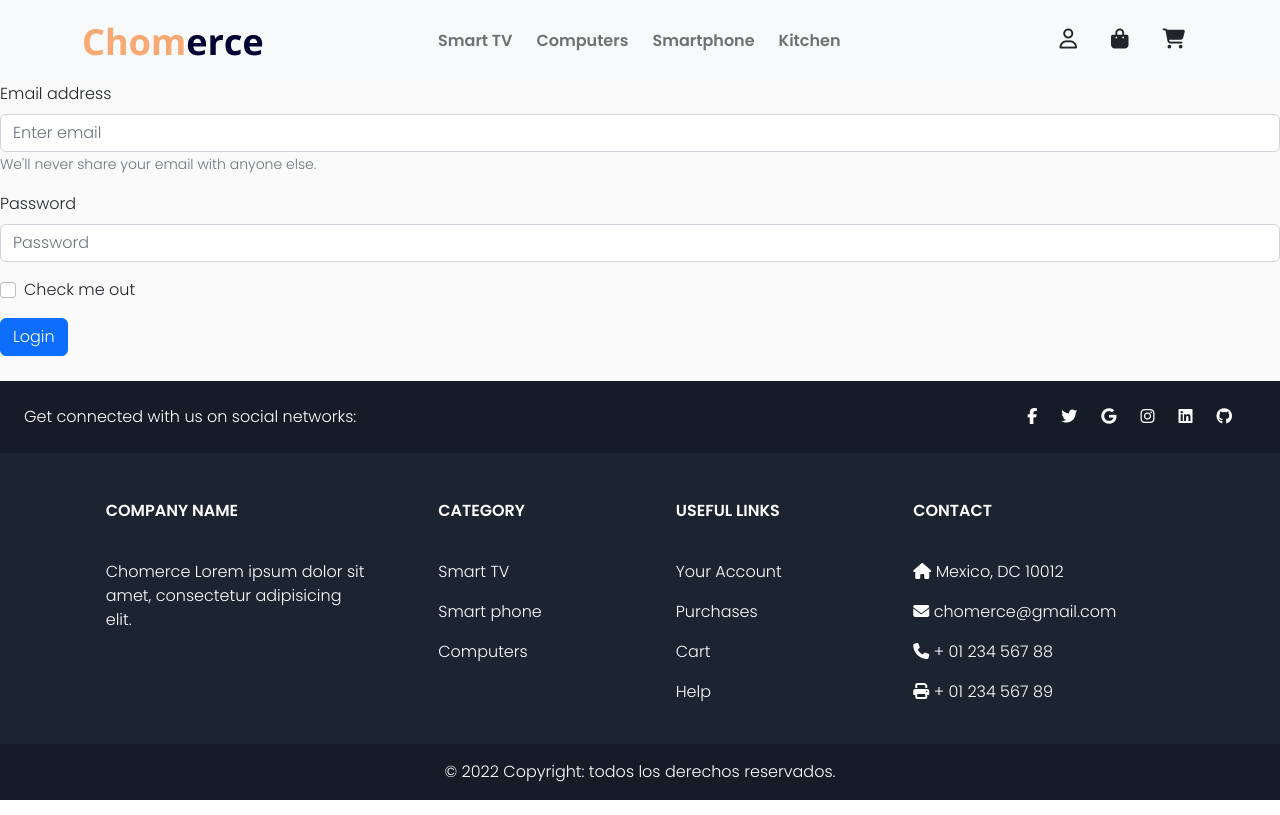
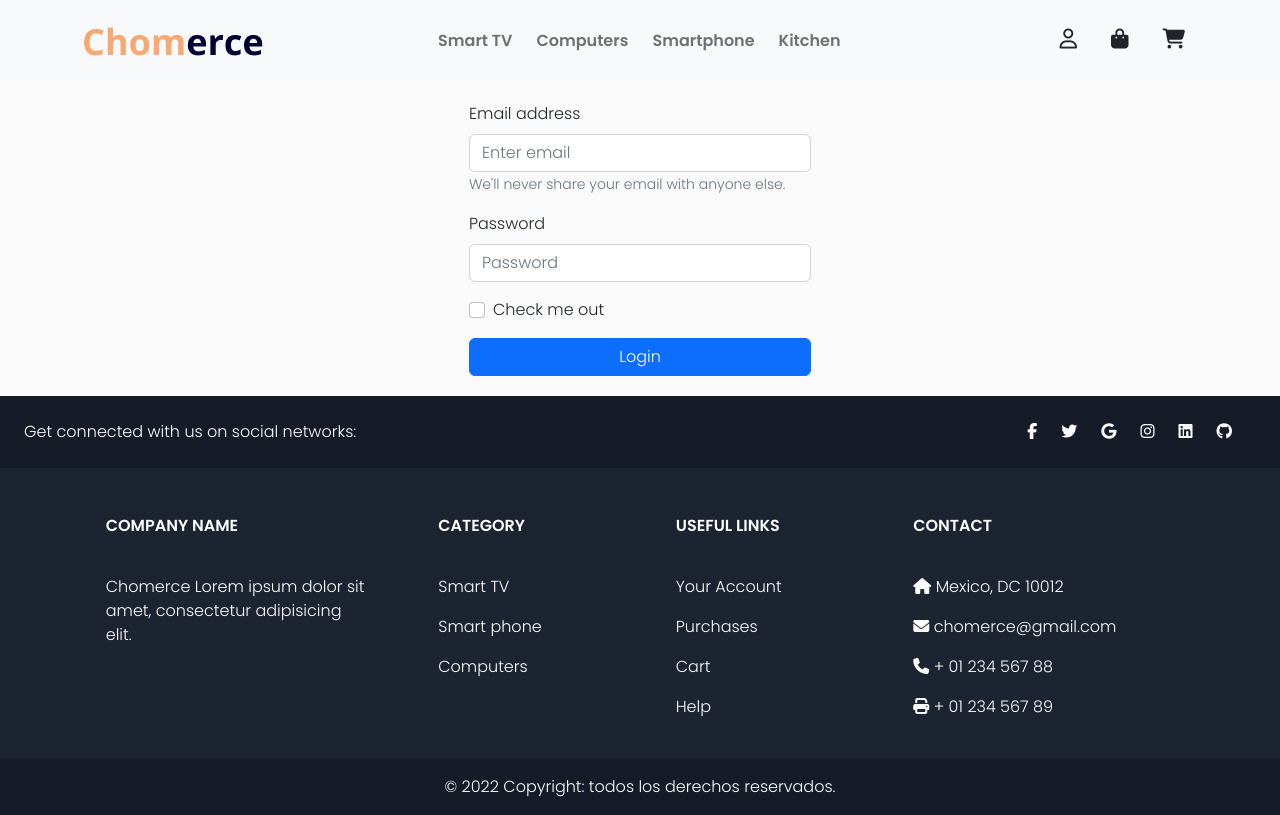
Before and after one commit to wilmer-energy/FinalReact, a React (Vite) app: page /#/LogIn in a window 1280 px wide. Built offline with nearby package versions, Linux system fonts and the light colour scheme.

Commit message:
login centrado

```diff
--- a/src/pages/LogIn.jsx
+++ b/src/pages/LogIn.jsx
@@ -28,10 +28,12 @@ const LogIn = () => {
     return (
         <div className='LoginContainer'>
 
+            <Header />
+
 
 
             <div className='Login'>
-                <Header />
+
                 <Form onSubmit={handleSubmit(submit)}>
                     <Form.Group className="mb-3" controlId="formBasicEmail">
                         <Form.Label>Email address</Form.Label>
@@ -49,7 +51,7 @@ const LogIn = () => {
                         <Form.Check type="checkbox" label="Check me out" />
                     </Form.Group>
                     <div className='ButtonLogin'>
-                        <Button variant="primary" type="submit">
+                        <Button variant="primary" type="submit" style={{width:"100%"}}>
                             Login
                         </Button>
                     </div>
--- a/src/styles/Login.css
+++ b/src/styles/Login.css
@@ -12,16 +12,29 @@
 
 
 .Login {
+    background-color: rgb(250, 250, 250);
     position: relative;
     float: left;
     width: 100%;
+    border-radius: 10px;
+    align-items: center;
+    display: flex;
+    padding: 20px;
+    justify-content: center;
 }
 
 .ButtonLogin{
     position: relative;
     float: left;
     width: 100%;
+    height: 100%;
+}
 
+.ButtonLogin.Primary {
+    height: 100%;
+    width: 100%;
+    position: relative;
+    float: left;
 }
 .Form.Label{
     width: 50%;
```
